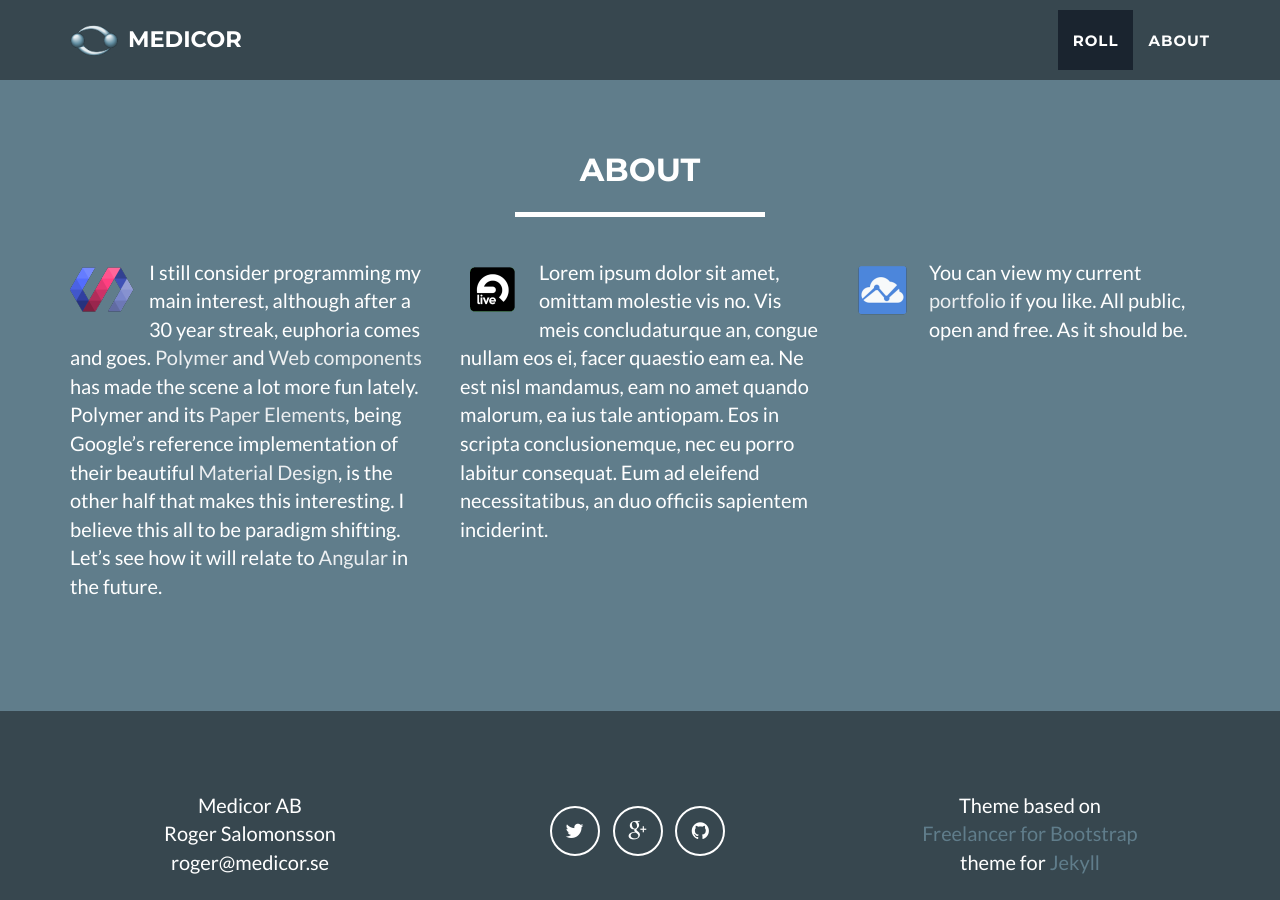
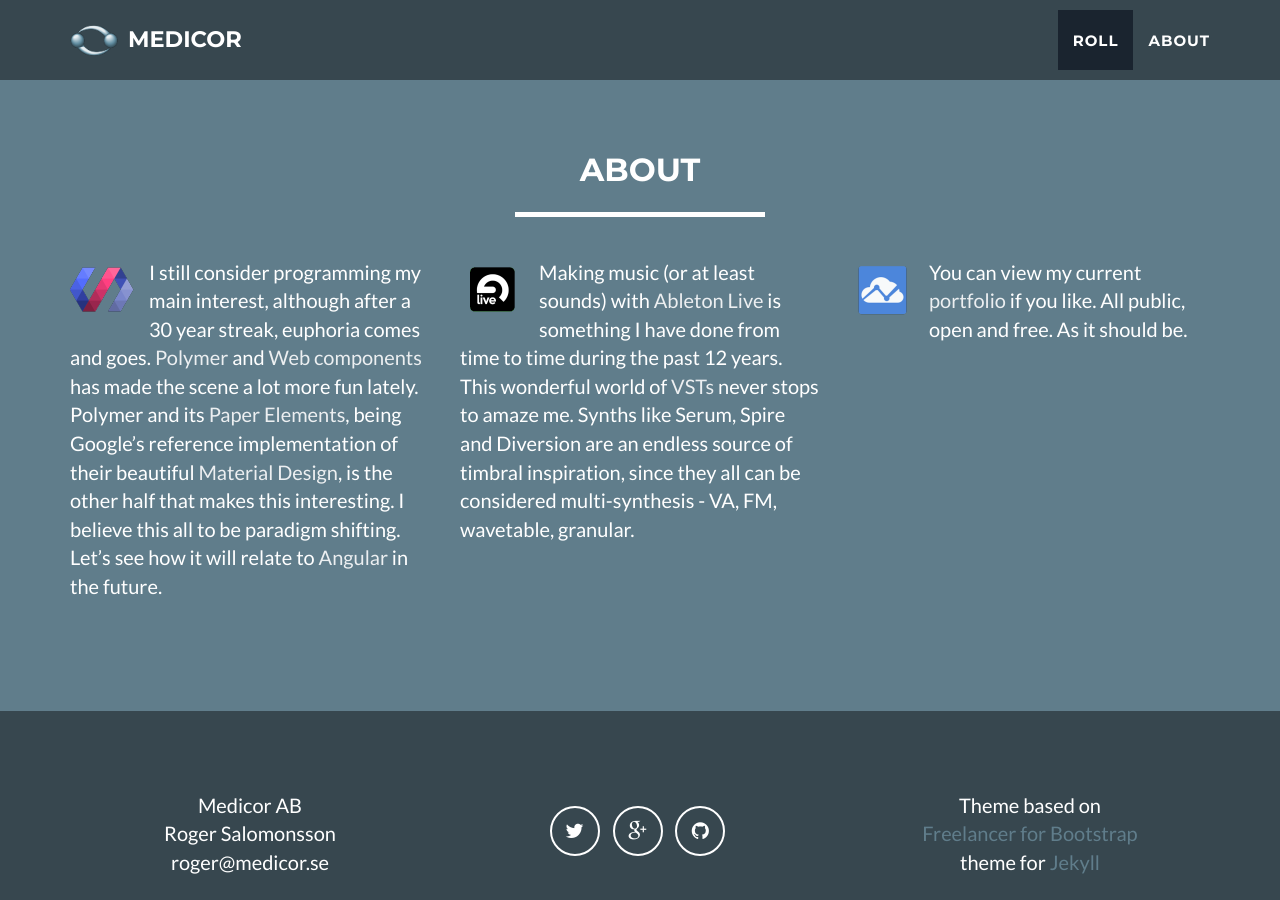
Before and after one commit to medicor/medicor.github.io, a Jekyll site: the page built from index.html, in a window 1280 px wide and 900 px high, scrolled down 1550 px. Built offline with Jekyll 4.4.1, drawn with Linux system fonts in a browser that asks for light colours; Markdown is read by kramdown in place of the engine named in the settings.

Commit message:
Published with https://stackedit.io/

```diff
--- a/_includes/about2.md
+++ b/_includes/about2.md
@@ -1 +1,2 @@
-<a href="https://www.ableton.com/en/live"><img src="/img/logo-ableton.png" style="float: left; margin: 0px 15px 15px 0px"></a>Lorem ipsum dolor sit amet, omittam molestie vis no. Vis meis concludaturque an, congue nullam eos ei, facer quaestio eam ea. Ne est nisl mandamus, eam no amet quando malorum, ea ius tale antiopam. Eos in scripta conclusionemque, nec eu porro labitur consequat. Eum ad eleifend necessitatibus, an duo officiis sapientem inciderint.
+<a href="https://www.ableton.com/en/live"><img src="/img/logo-ableton.png" style="float: left; margin: 0px 15px 15px 0px"></a>
+Making music (or at least sounds) with [Ableton Live](https://www.ableton.com/en/live) is something I have done from time to time during the past 12 years. This wonderful world of [VSTs](https://en.wikipedia.org/wiki/Virtual_Studio_Technology) never stops to amaze me. Synths like Serum, Spire and Diversion are an endless  source of timbral inspiration, since they all can be considered multi-synthesis - VA, FM, wavetable, granular.
```
